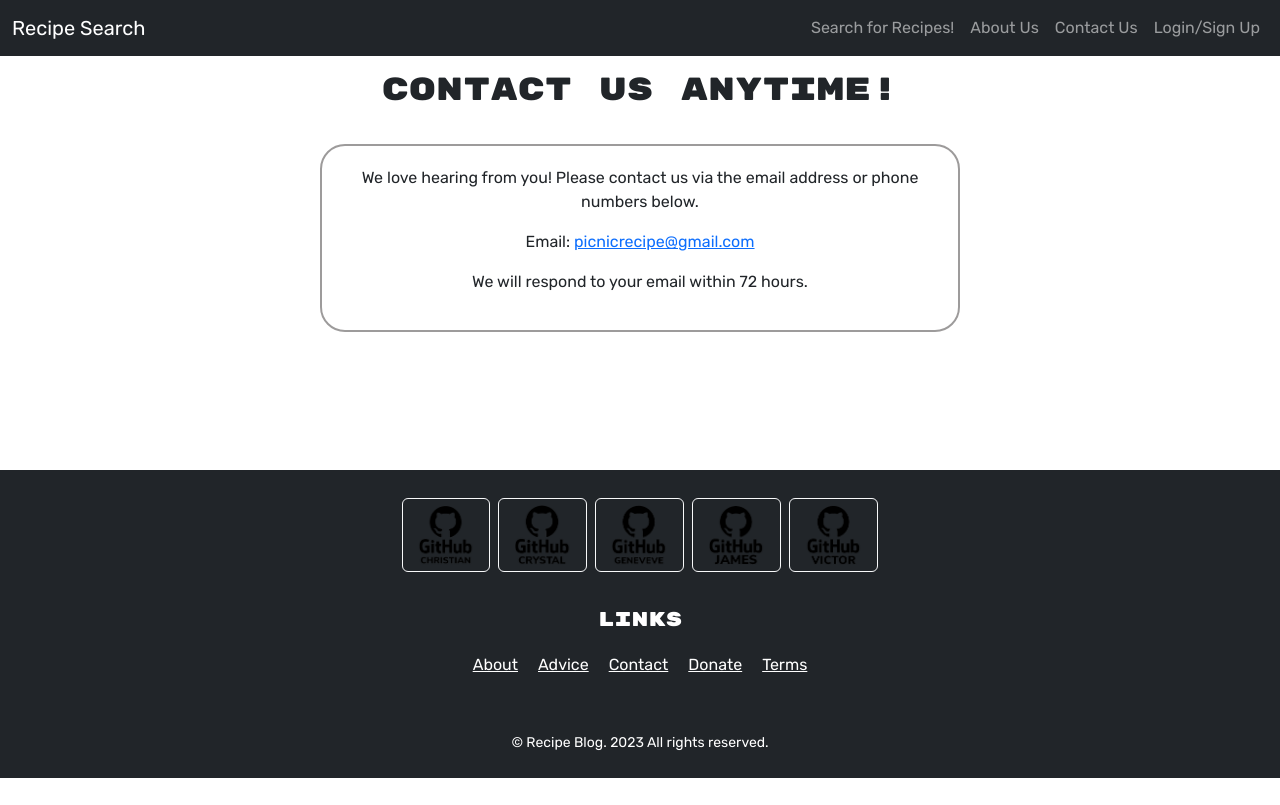
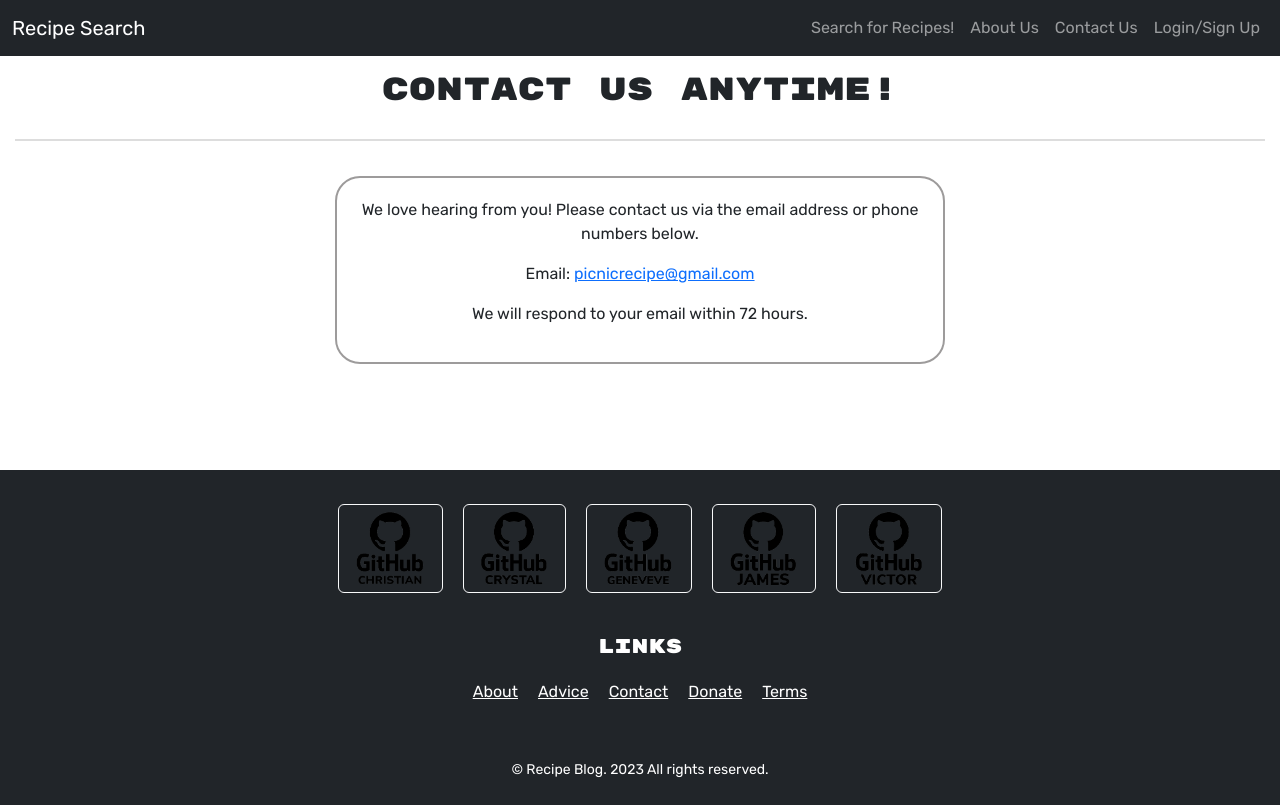
Before and after one commit to zMag33z/Recipe_Searcher, a React (Create React App) app in the folder client/: page /contact in a window 1280 px wide. Built offline with nearby package versions, Linux system fonts and the light colour scheme.

Commit message:
notated where code changes need to be, fixed styling on contact page

```diff
--- a/client/src/components/footer/index.js
+++ b/client/src/components/footer/index.js
@@ -37,9 +37,6 @@ const Footer = () => {
 
                 <section className="links">
 
-                    <div className="row">
-                        {/* <div className="col-lg-3 col-md-6 mb-4 mb-md-0"> */}
-
                         <div className="col-links">
                             <h5 className="text-uppercase p-2">Links</h5>
 
@@ -61,7 +58,7 @@ const Footer = () => {
                                 </li>
                             </ul>
                         </div>
-                    </div>
+
                 </section>
             </div>
             <div className="container p-4">
--- a/client/src/components/forms/Personalize.js
+++ /dev/null
@@ -1 +0,0 @@
-// This will be the personalize recipe for the user
--- a/client/src/pages/Contact.js
+++ b/client/src/pages/Contact.js
@@ -10,10 +10,12 @@ const Contact = () => {
     <>
       <section className='page-cont'>
         <h2>Contact Us Anytime!</h2>
-        <div className='borderer-cont'>
-          <p>We love hearing from you! Please contact us via the email address or phone numbers below.</p>
-          <p>Email: <a href="mailto:picnicrecipe@gmail.com">picnicrecipe@gmail.com</a></p>
-          <p>We will respond to your email within 72 hours.</p>
+        <div className='borderer'>
+          <div className='borderer-cont'>
+            <p>We love hearing from you! Please contact us via the email address or phone numbers below.</p>
+            <p>Email: <a href="mailto:picnicrecipe@gmail.com">picnicrecipe@gmail.com</a></p>
+            <p>We will respond to your email within 72 hours.</p>
+          </div>
         </div>
       </section>
 
--- a/client/src/pages/Dashboard.js
+++ b/client/src/pages/Dashboard.js
@@ -48,6 +48,7 @@ const Dashboard = () => {
 
   if(loading){return <h2>loading now...</h2>};
 
+  // RESTRUCTURE THE LAYOUT OF THIS PAGE AND BE LESS LIKE HOMEPAGE AND A REAL DASHBOARD
   return (
     <>
     {/* <PersonalRecipe /> */}
--- a/client/src/styles/Contact.css
+++ b/client/src/styles/Contact.css
@@ -3,7 +3,7 @@
 .borderer-cont {
     padding: 20px;
     margin: 20px;
-    max-width: 50%;
+    /* max-width: 50%; */
     margin-inline: auto;
     border-radius: 25px;
     position: relative;
--- a/client/src/styles/Footer.css
+++ b/client/src/styles/Footer.css
@@ -2,9 +2,6 @@
 .foot-links {
   padding: 5px;
   display: flex;
-  flex-direction: row;
-  justify-content: center;
-  gap: 20px;
 }
 
 .foot-links a {
@@ -18,3 +15,7 @@
 .foot-links a img {
   margin: 10px;
 }
+
+.mb-4 a{
+  margin: 10px!important;
+}
--- a/client/src/styles/index.css
+++ b/client/src/styles/index.css
@@ -33,10 +33,6 @@ h6 {
   padding: 0 15px;
 }
 
-/* .show{
-  display: inline;
-} */
-
 /* media screen queries should go here in index which is always active*/
 /* or create an additional css file called utility and import to index.js along with index.css*/
 /* remember to be start on the smaller size first */
@@ -46,9 +42,12 @@ h6 {
     display: block;
   }
   .icon {
-    height: 30px;
+    height: 35px;
   }
-
+  .foot-links{
+    flex-direction: column;
+    justify-content: center;
+  }
 }
 
 @media screen and (min-width: 540px) {
@@ -56,10 +55,22 @@ h6 {
   .advice-list{
     width: 75%;
   }
+
   .icon {
     height: 60px;
   }
+
+  .borderer-cont{
+    max-width: 50%;
   }
+
+  .foot-links{
+    flex-direction: row;
+    justify-content: center;
+    gap: 20px;
+  }
+}
+
 
 @media screen and (min-width: 824px) {
   /* advice page style */
@@ -71,6 +82,9 @@ h6 {
     width: 75%;
   }
 
+  .icon{
+    height: 75px;
+  }
 }
 
 @media screen and (min-width: 1060px){
--- a/client/src/utils/mutations.js
+++ b/client/src/utils/mutations.js
@@ -1,5 +1,6 @@
 import { gql } from '@apollo/client';
 
+// FIX!!!! the mutations here for Add Recipe to go to model of recipe not user save array.
 export const LOGIN_USER = gql`
   mutation login(
     $email: String!
--- a/client/src/utils/queries.js
+++ b/client/src/utils/queries.js
@@ -1,5 +1,6 @@
 import { gql } from '@apollo/client';
 
+// FINISH add donation query to go to checkout with info
 export const GET_ME = gql`
   {
     me {
```
Also changed, not shown: client/src/pages/SavedRecipes.js (deleted, +0 -117 lines), client/src/pages/SearchRecipes.js (deleted, +0 -178 lines), 2 other files (tests, documents, lock files or other folders). Lines whose indentation alone changed are shown as unchanged.
